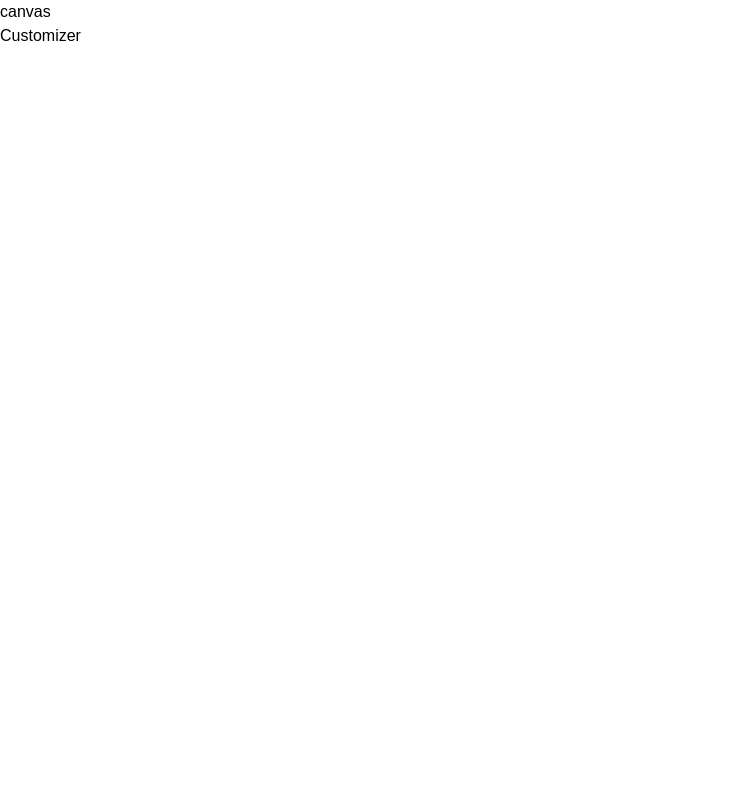
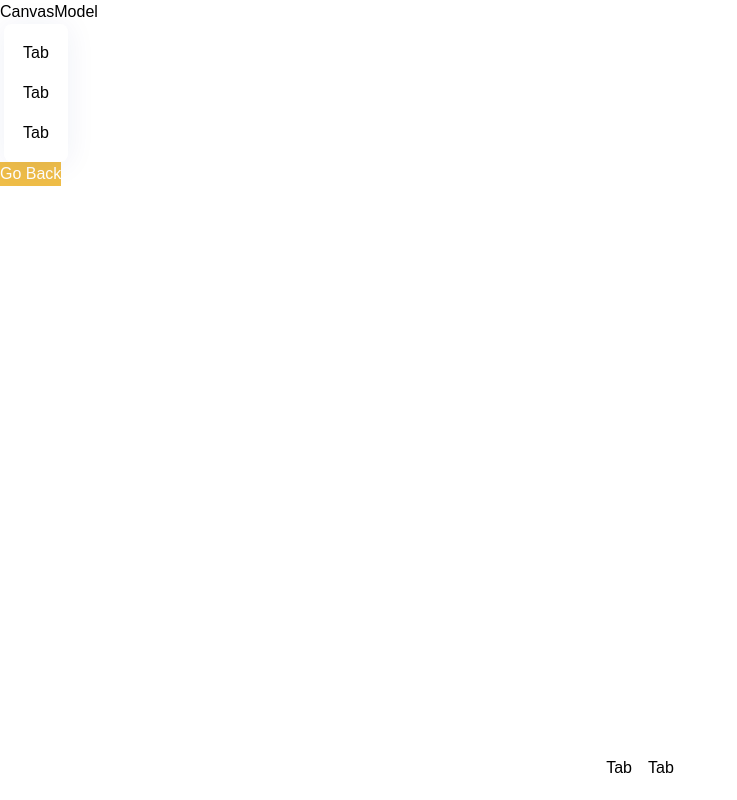
Before and after one commit to ilhammramadhan/react-3d-threejs, a React (Vite) app in the folder client/: page / in a window 1280 px wide. Both pictures are taken after a click on the button "Customize It". Shown: the whole page, without its empty margins (0-737 px from the left). Built offline with nearby package versions, Linux system fonts and the light colour scheme; a web font is replaced by a local one.

Commit message:
base layour for cuztomier pages

```diff
--- a/client/src/canvas/index.tsx
+++ b/client/src/canvas/index.tsx
@@ -1,9 +1,12 @@
 import React from 'react'
+import {Canvas} from '@react-three/fiber'
+import {Environment,Center} from '@react-three/drei'
 
-export const canvas = () => {
+
+export const CanvasModel = () => {
   return (
-    <div>canvas</div>
+    <div>CanvasModel</div>
   )
 }
 
-export default canvas
+export default CanvasModel
--- /dev/null
+++ b/client/src/components/AIPicker.tsx
@@ -0,0 +1,9 @@
+import React from 'react'
+
+const AIPicker = () => {
+  return (
+    <div>AIPicker</div>
+  )
+}
+
+export default AIPicker
--- /dev/null
+++ b/client/src/components/ColorPicker.tsx
@@ -0,0 +1,9 @@
+import React from 'react'
+
+const ColorPicker = () => {
+  return (
+    <div>ColorPicker</div>
+  )
+}
+
+export default ColorPicker
--- /dev/null
+++ b/client/src/components/FilePicker.tsx
@@ -0,0 +1,9 @@
+import React from 'react'
+
+const FilePicker = () => {
+  return (
+    <div>FilePicker</div>
+  )
+}
+
+export default FilePicker
--- /dev/null
+++ b/client/src/components/Tab.tsx
@@ -0,0 +1,17 @@
+import React from 'react'
+
+export type Props = {
+  tab? : any;
+  handleClick? : any
+  isFilterTab? : boolean
+  isActiveTab? : any
+}
+
+
+const Tab = (props : Props) => {
+  return (
+    <div>Tab</div>
+  )
+}
+
+export default Tab
--- a/client/src/components/index.ts
+++ b/client/src/components/index.ts
@@ -1,3 +1,8 @@
 import CustomButton from "./CustomButton";
+import AIPicker from "./AIPicker";
+import ColorPicker from "./ColorPicker";
+import FilePicker from "./FilePicker";
+import Tab from "./Tab";
 
-export {CustomButton}
+
+export {CustomButton , AIPicker,ColorPicker,FilePicker,Tab}
--- a/client/src/pages/Customizer.tsx
+++ b/client/src/pages/Customizer.tsx
@@ -1,9 +1,43 @@
-import React from 'react'
+import React, { useState, useEffect } from "react";
+import { AnimatePresence, motion } from "framer-motion";
+import { useSnapshot } from "valtio";
+
+import config from "../config/config";
+import state from "../store";
+import { download } from "../assets";
+import { downloadCanvasToImage, reader } from "../config/helpers";
+import { EditorTabs, FilterTabs, DecalTypes } from "../config/constants";
+import { fadeAnimation, slideAnimation } from "../config/motion";
+import { AIPicker, ColorPicker, CustomButton, FilePicker, Tab } from "../components";
 
 const Customizer = () => {
+  const snap = useSnapshot(state);
   return (
-    <div>Customizer</div>
-  )
-}
+    <AnimatePresence>
+      {!snap.intro && (
+        <>
+          <motion.div key="custom" className="absolute top-0 left-0 z-10" {...slideAnimation("left")}>
+            <div className="flex items-center min-h-screen">
+              <div className="editortabs-container tabs">
+                {EditorTabs.map((el) => (
+                  <Tab key={el.name} tab={el} handleClick={() => {}} />
+                ))}
+              </div>
+            </div>
+          </motion.div>
 
-export default Customizer
+          <motion.div className="absolute z-10 top-5 right-5" {...fadeAnimation}>
+            <CustomButton type="filled" title="Go Back" handleClick={() => (state.intro = true)} customStyle="w-fit px-4 py-2.5 font-bold text-sm" />
+          </motion.div>
+          <motion.div className="filtertabs-container" {...slideAnimation("up")}>
+            {FilterTabs.map((el) => (
+              <Tab key={el.name} tab={el} isFilterTab isActiveTab="" handleClick={() => {}} />
+            ))}
+          </motion.div>
+        </>
+      )}
+    </AnimatePresence>
+  );
+};
+
+export default Customizer;
```
Also changed, not shown: client/src/canvas/Backdrop.tsx (added).
